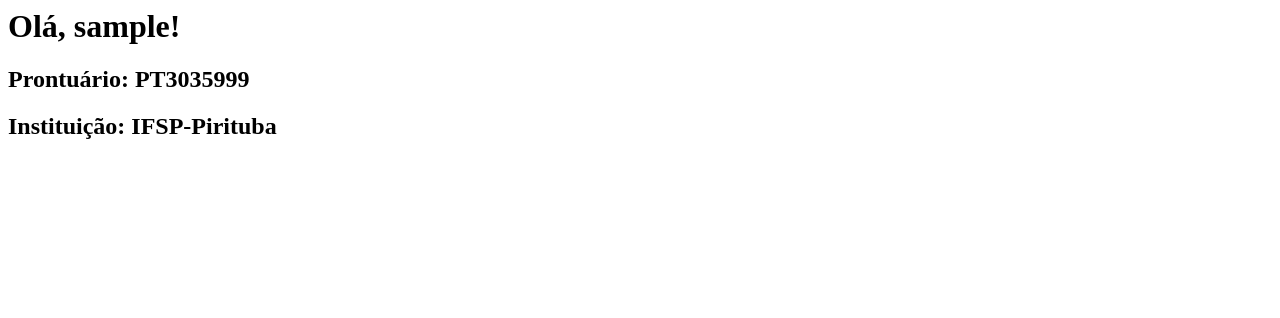
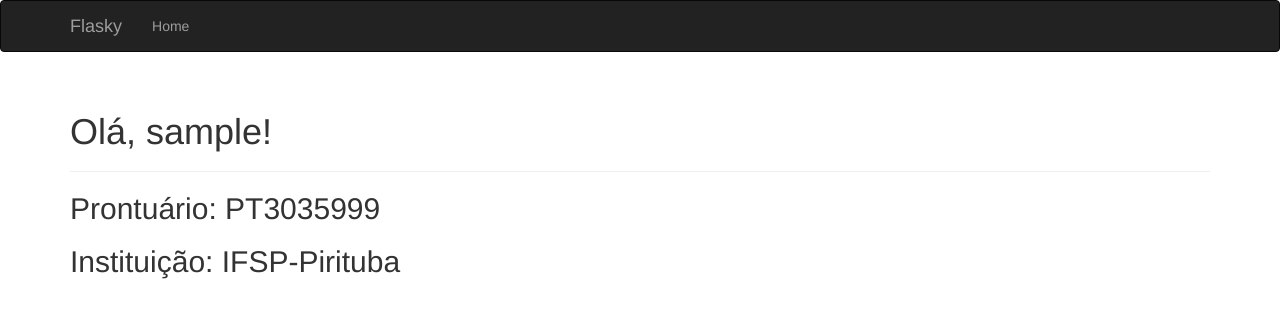
Before and after one commit to th4go/PTBPSWS-PT3035999, a Flask app: a page that uses templates/base.html in a window 1280 px wide. Shown: the top 318 px of the page. Run offline with Flask 3, Linux system fonts and the light colour scheme; some libraries are stand-ins or nearby versions.

Commit message:
Update base.html

```diff
--- a/templates/base.html
+++ b/templates/base.html
@@ -1,3 +1,28 @@
+{% extends "bootstrap/base.html" %}
+
+{% block title %}Flasky{% endblock %}
+
+{% block navbar %}
+<div class="navbar navbar-inverse" role="navigation">
+    <div class="container">
+        <div class="navbar-header">
+            <button type="button" class="navbar-toggle" data-toggle="collapse" data-target=".navbar-collapse">
+                <span class="sr-only">Toggle navigation</span>
+                <span class="icon-bar"></span>
+                <span class="icon-bar"></span>
+                <span class="icon-bar"></span>
+            </button>
+            <a class="navbar-brand" href="/">Flasky</a>
+        </div>
+        <div class="navbar-collapse collapse">
+            <ul class="nav navbar-nav">
+                <li><a href="/">Home</a></li>
+            </ul>
+        </div>
+    </div>
+</div>
+{% endblock %}
+
 {% block content %}
 <div class="container">
     {% for message in get_flashed_messages() %}
```
